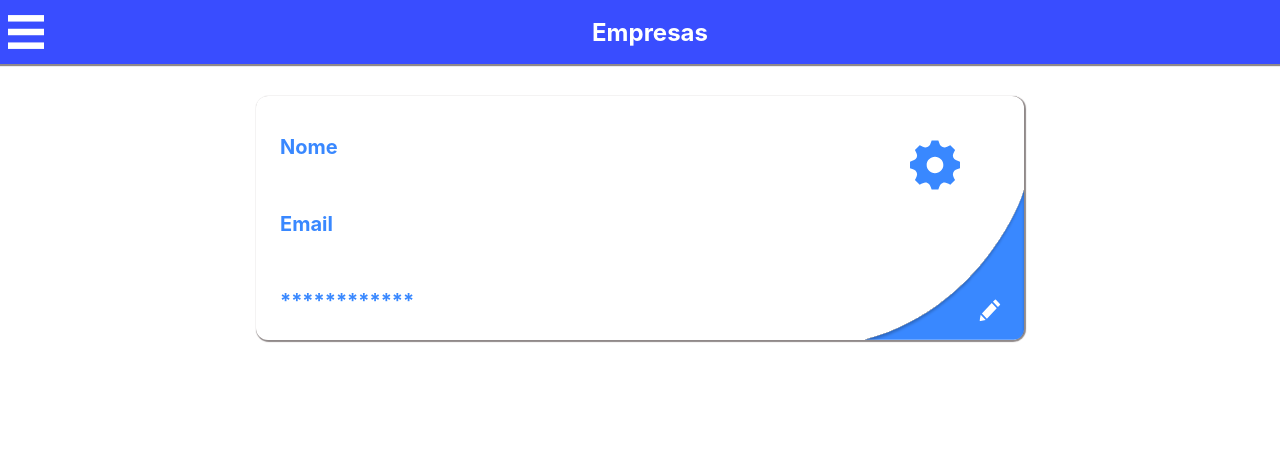
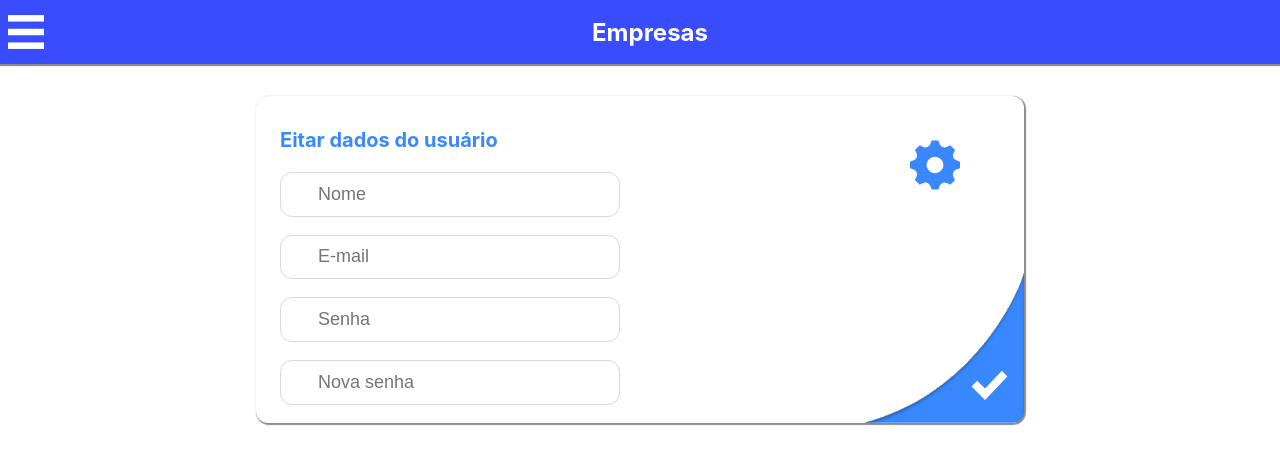
Before and after one commit to Nykollas/projeto_si, a React (Create React App) app: page /empresas in a window 1280 px wide. Shown: the top 464 px of the page. Built offline with nearby package versions, Linux system fonts and the light colour scheme.

Commit message:
frontend completo

```diff
--- /dev/null
+++ b/src/components/UserDataEdit.js
@@ -0,0 +1,36 @@
+import React, { Component } from 'react';
+import SaveButton from '../assets/images/editsave';
+import ConfigIcon from '../assets/images/configicon';
+import EmpresaInput from '../components/EmpresaInput';
+
+
+class UserData extends Component {
+
+    constructor(props){
+        super(props);
+    }
+
+    render  = () => {
+        const { name, email, password } = this.props;
+        return(<div className={'user-data-container'}>
+                <div className={'user-data-col'}>
+                    <p className={'user-data-text'}>Eitar dados do usuário</p>
+                    <EmpresaInput placeholder={'Nome'}></EmpresaInput>
+                    <EmpresaInput placeholder={'E-mail'}></EmpresaInput>
+                    <EmpresaInput placeholder={'Senha'}></EmpresaInput>
+                    <EmpresaInput placeholder={'Nova senha'}></EmpresaInput>
+                </div>
+                <div className={'user-data-col'}>
+                        <div className={'user-data-row row-horizontal-end'}
+                             style={{paddingRight:64, paddingTop:32, alignItems:'flex-start'}}>
+                                <ConfigIcon height = { 50 }  width = { 50 }></ConfigIcon>
+                        </div>
+                        <div className={'user-data-row row-horizontal-end'}>
+                                <SaveButton height={150} width={159}></SaveButton>
+                        </div>
+                </div>
+        </div>);
+    }
+}
+
+export default UserData;
--- a/src/pages/Empresas.js
+++ b/src/pages/Empresas.js
@@ -3,6 +3,7 @@ import EmpresaCardEdit from '../components/EmpresaCardEdit';
 import Header from '../components/Header';
 import Hamburguer from '../assets/images/hamburguer';
 import UserData from '../components/UserData';
+import UserDataEdit from '../components/UserDataEdit';
 
 class Empresas extends Component {
     render = () => {
@@ -10,10 +11,10 @@ class Empresas extends Component {
             <>
                 <Header icon={<Hamburguer/>} title={"Empresas"}></Header>
 
-                <UserData name={"Nome"}
+                <UserDataEdit name={"Nome"}
                           email={"Email"}
                           password={"************"}
-                    ></UserData>
+                    ></UserDataEdit>
 
             </>
         )
```
